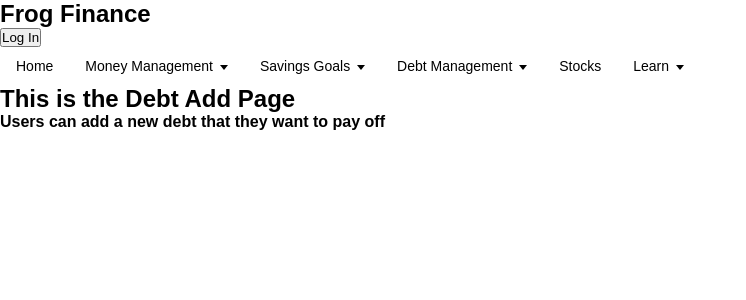
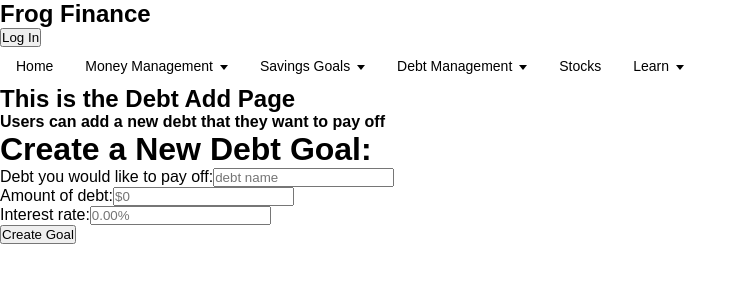
Before and after one commit to Shamayal/frog-finance, a React (Create React App) app in the folder frontend/client/: page /debt/add in a window 1280 px wide. Shown: the top 300 px of the page, without its empty margins (0-746 px from the left). Built offline with nearby package versions, Linux system fonts and the light colour scheme.

Commit message:
set up debt pages/route with corresponding component pieces

```diff
--- a/frontend/client/src/routes/Debt/DebtAdd.jsx
+++ b/frontend/client/src/routes/Debt/DebtAdd.jsx
@@ -1,8 +1,11 @@
+import AddNewDebtGoal from '../../components/debt/AddNewDebtGoal'
 const DebtAdd = () => {
   return (
     <div>
       <h2>This is the Debt Add Page</h2>
       <h4>Users can add a new debt that they want to pay off</h4>
+
+      <AddNewDebtGoal />
     </div>
   );
 };
--- a/frontend/client/src/routes/Debt/DebtPast.jsx
+++ b/frontend/client/src/routes/Debt/DebtPast.jsx
@@ -1,8 +1,12 @@
+import PaidOffDebts from '../../components/debt/PaidOffDebts';
+
 const DebtPast = () => {
   return (
     <div>
       <h2>This is the Past Debt Page</h2>
       <h4>Users can see their achievements in paying off their past debts!</h4>
+
+      <PaidOffDebts />
     </div>
   );
 };
--- a/frontend/client/src/routes/Debt/DebtProgress.jsx
+++ b/frontend/client/src/routes/Debt/DebtProgress.jsx
@@ -1,8 +1,12 @@
+import CurrentDebtGoals from '../../components/debt/CurrentDebtGoals'
+
 const DebtProgress = () => {
   return (
     <div>
       <h2>This is the Debt Progress Page</h2>
       <h4>Users can add a see their debt in a graph and how much they have left to pay off</h4>
+
+      <CurrentDebtGoals />
     </div>
   );
 };
```
